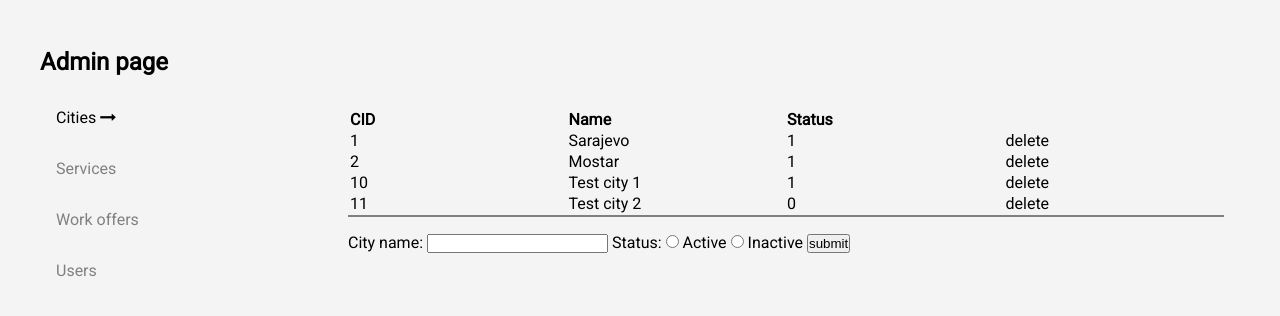
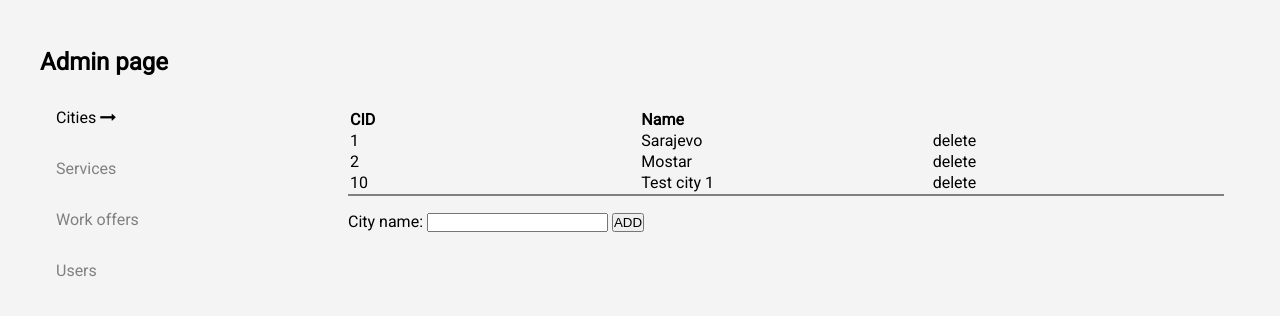
Before and after one commit to Jenn-y/Pick-Fix, a PHP site: page /admin/cities/cities.php in a window 1280 px wide. Shown: the part 70-386 px from the top of the page. Run offline with PHP 8.4, Linux system fonts and the light colour scheme; data comes from the database, SQL or seed files in the repository.

Commit message:
admin dev

```diff
--- a/admin/cities/cities.php
+++ b/admin/cities/cities.php
@@ -1,6 +1,6 @@
 <?php
 include('../../includes/db.php');
-$query1 = mysqli_query($db, "SELECT * FROM cities");
+$query1 = mysqli_query($db, "SELECT * FROM cities WHERE status=1");
 ?>
 <!doctype html>
 <html lang="en">
@@ -32,13 +32,11 @@ $query1 = mysqli_query($db, "SELECT * FROM cities");
                 <tr>
                     <th>CID</th>
                     <th>Name</th>
-                    <th>Status</th>
                 </tr>
                 <?php while($row = mysqli_fetch_assoc($query1)): ?>
                     <tr>
                         <td><?= $row["cid"]; ?></td>
                         <td><?= $row["name"]; ?></td>
-                        <td><?= $row["status"]; ?></td>
                         <td><a href="delete_city.php?id=<?=$row['cid']; ?>">delete</a></td>
                     </tr>
                 <?php endwhile; ?>
--- a/admin/cities/insert_city.php
+++ b/admin/cities/insert_city.php
@@ -1,6 +1,6 @@
 <?php
 if($_POST) {
-    $result = mysqli_query($db, "INSERT INTO cities (name, status) VALUES('{$_POST['name']}', '{$_POST['status']}')");
+    $result = mysqli_query($db, "INSERT INTO cities (name, status) VALUES('{$_POST['name']}', 1)");
 
     if($result) {
         header('Location: cities.php');
@@ -11,9 +11,6 @@ if($_POST) {
 <form method="post">
     <label for="name">City name: </label>
     <input type="text" name="name">
-    <label for="status">Status: </label>
-    <!--<input type="number" name="status">-->
-    <input type="radio" id="status" name="status" value="1"> Active
-    <input type="radio" id="status" name="status" value="0"> Inactive
-    <button type="submit"> submit</button>
+
+    <button type="submit">ADD</button>
 </form>
```
